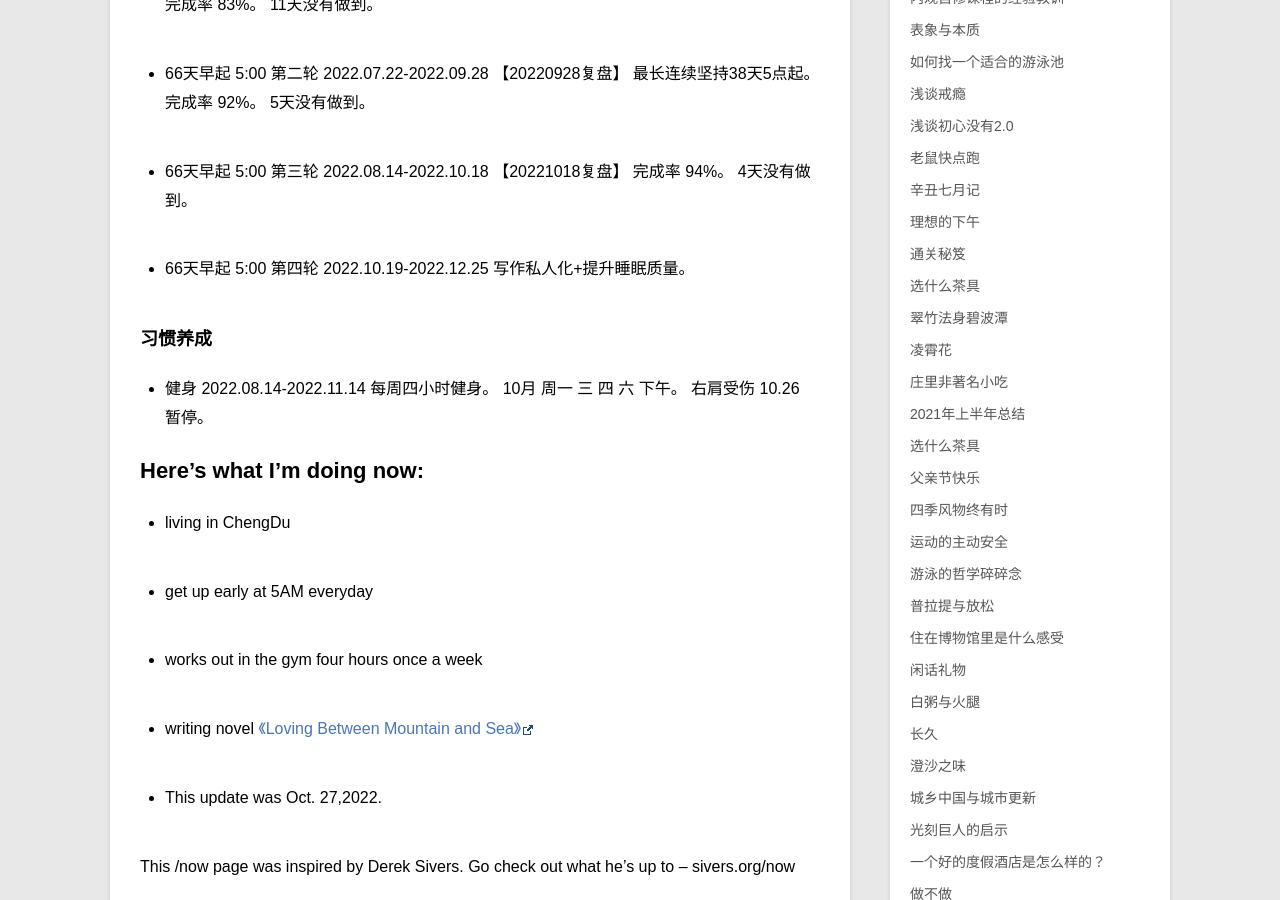
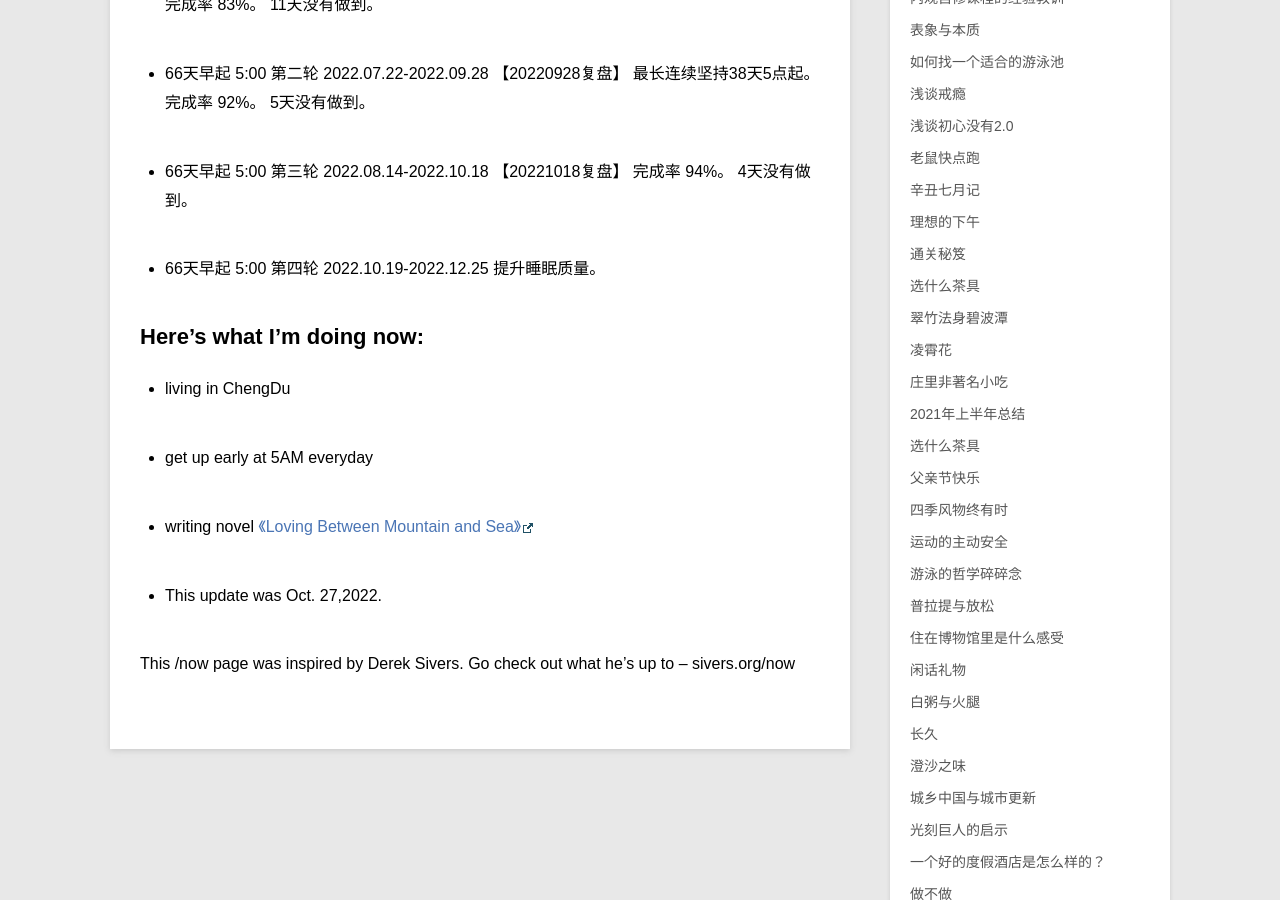
Before and after one commit to violettianjie/violettianjie.github.io, a Jekyll site: the page built from _posts/blog/2017-09-03-now.md, in a window 1280 px wide and 900 px high, scrolled down 623 px. Built offline with Jekyll 4.4.1, drawn with Linux system fonts in a browser that asks for light colours; comment, search, counter and statistics services are not loaded.

Commit message:
Update 2017-09-03-now.md

```diff
--- a/_posts/blog/2017-09-03-now.md
+++ b/_posts/blog/2017-09-03-now.md
@@ -27,20 +27,17 @@ category: blog
 
 -  66天早起 5:00  第三轮 2022.08.14-2022.10.18 【20221018复盘】 完成率 94%。 4天没有做到。
 
--  66天早起 5:00  第四轮 2022.10.19-2022.12.25  写作私人化+提升睡眠质量。
+-  66天早起 5:00  第四轮 2022.10.19-2022.12.25  提升睡眠质量。
 
-### 习惯养成
 
-- 健身 2022.08.14-2022.11.14 每周四小时健身。 10月 周一 三 四 六 下午。 右肩受伤 10.26 暂停。
 
 
 
 ## Here’s what I’m doing now:
+
 - living in ChengDu
 
 - get up early at 5AM everyday
-
-- works out in the gym four hours once a week
 
 - writing novel [《Loving Between Mountain and Sea》](http://violettianjie.com/loveshanhai)
 
```
